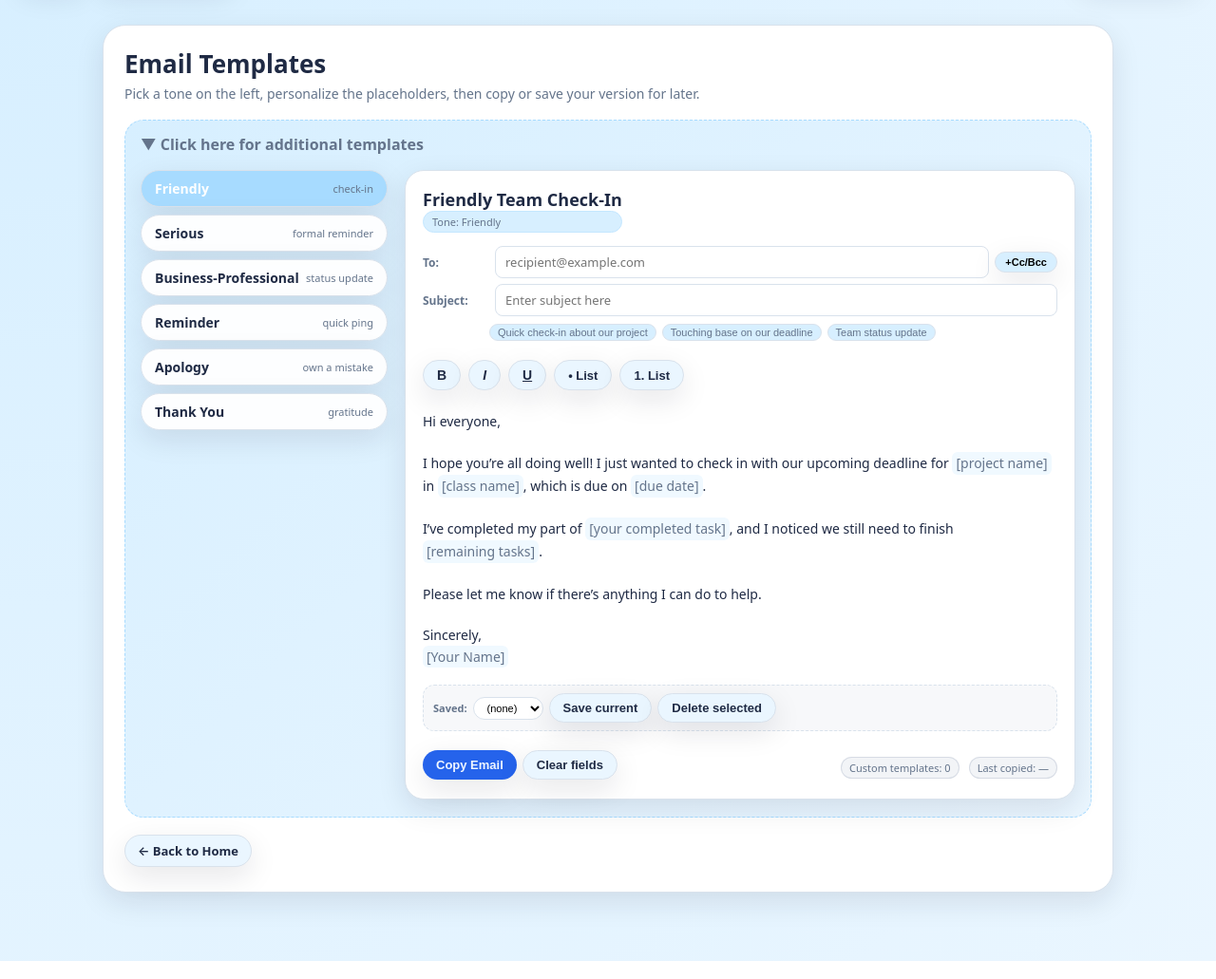
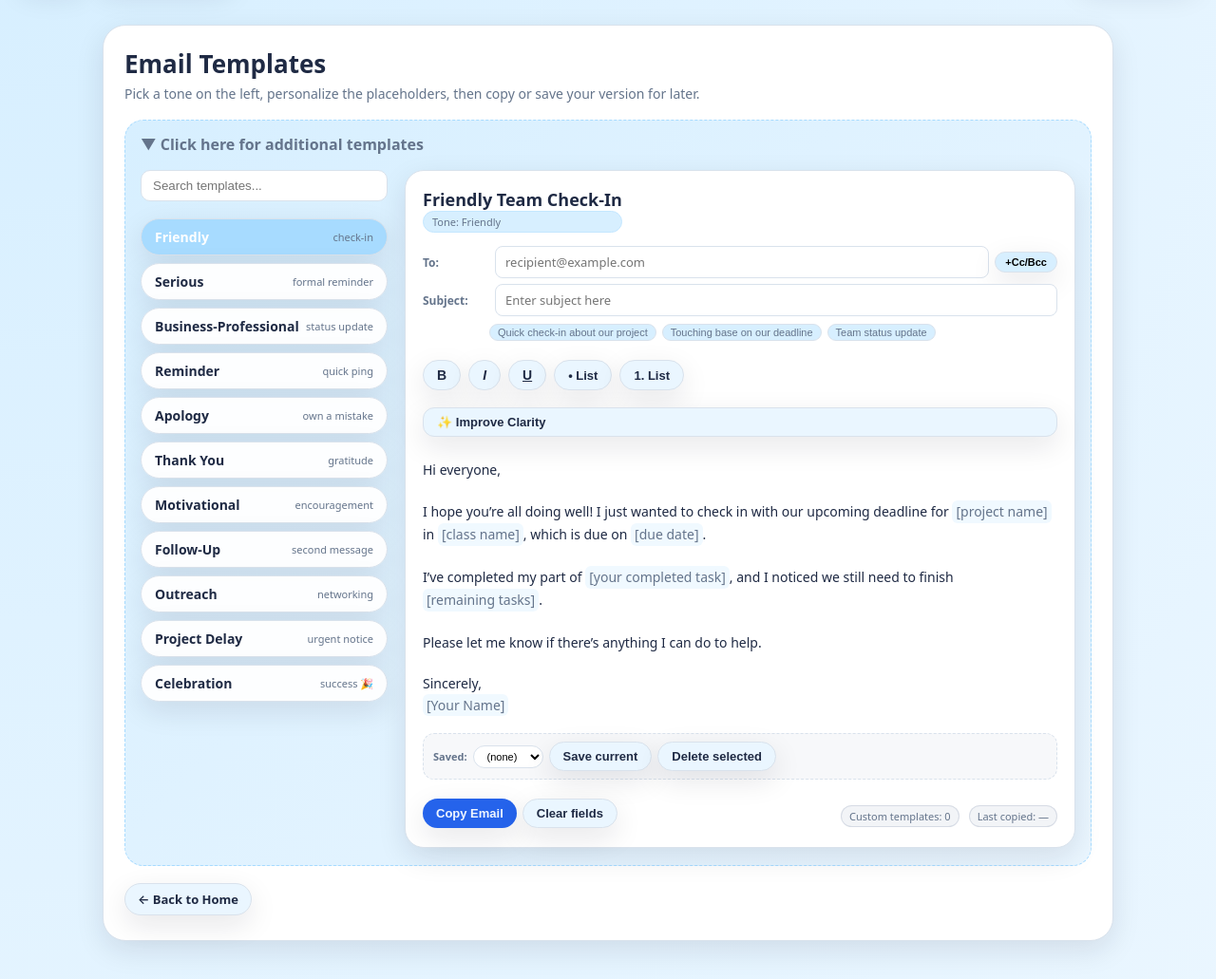
Before and after one commit to CS222-UIUC/fa25-fa25-team019-CM3, a Flask app: page /email-templates in a window 1280 px wide. Shown: the part 64-1095 px from the top of the page at 95% size. Run offline with Flask 3, Linux system fonts and the light colour scheme.

Commit message:
Updated email template UI features

```diff
--- a/backend/templates/email_templates.html
+++ b/backend/templates/email_templates.html
@@ -32,14 +32,11 @@
       --blue-300: #64748b;
       --ink: #f1f5f9;
       --ink-soft: #cbd5e1;
-
-  /* ✅ Use a proper gray background instead of black */
-  --white: #1e293b;         /* main card/background gray */
-  /* or try #1f2937 or #2d3748 depending on how dark you want */
-
+      --white: #1e293b;
       --border: #334155;
       --shadow: 0 6px 14px rgba(0,0,0,0.4);
     }
+
     .format-btn b,
     .format-btn i,
     .format-btn u {
@@ -470,6 +467,15 @@
         <div class="grid">
           <!-- Left: tone picker -->
           <div class="tones">
+            <!-- Search bar -->
+            <input
+              id="templateSearch"
+              class="template-search"
+              type="text"
+              placeholder="Search templates..."
+              style="padding:8px 12px; border-radius:10px; border:1px solid var(--border); margin-bottom:10px;"
+            >
+
             <div class="tone active" data-tone="friendly">
               <span>Friendly</span>
               <small>check-in</small>
@@ -493,6 +499,26 @@
             <div class="tone" data-tone="thankyou">
               <span>Thank You</span>
               <small>gratitude</small>
+            </div>
+            <div class="tone" data-tone="motivational">
+              <span>Motivational</span>
+              <small>encouragement</small>
+            </div>
+            <div class="tone" data-tone="followup">
+              <span>Follow-Up</span>
+              <small>second message</small>
+            </div>
+            <div class="tone" data-tone="outreach">
+              <span>Outreach</span>
+              <small>networking</small>
+            </div>
+            <div class="tone" data-tone="delay">
+              <span>Project Delay</span>
+              <small>urgent notice</small>
+            </div>
+            <div class="tone" data-tone="celebration">
+              <span>Celebration</span>
+              <small>success 🎉</small>
             </div>
           </div>
 
@@ -529,6 +555,7 @@
               </div>
               <div class="subject-chips" id="subjectChips"></div>
             </div>
+
             <div class="format-toolbar" style="display:flex; gap:8px; margin-bottom:8px;">
               <button class="btn-ghost btn format-btn" data-command="bold"><b>B</b></button>
               <button class="btn-ghost btn format-btn" data-command="italic"><i>I</i></button>
@@ -536,6 +563,10 @@
               <button class="btn-ghost btn format-btn" data-command="insertUnorderedList">• List</button>
               <button class="btn-ghost btn format-btn" data-command="insertOrderedList">1. List</button>
             </div>
+
+            <button id="clarityBtn" class="btn-ghost btn" style="margin-bottom:10px; border-radius:12px;">
+              ✨ Improve Clarity
+            </button>
 
             <div id="email-body">
               <!-- body content injected by JS -->
@@ -623,6 +654,46 @@ Your support made a real difference in <span contenteditable="true" data-placeho
 Looking forward to working together again soon!<br><br>
 Best,<br>
 <span contenteditable="true" data-placeholder="[Your Name]"></span>`
+      },
+      motivational: {
+        title: "Motivational Boost",
+        body: `Hi team,<br><br>
+I wanted to send some encouragement as we work toward <span contenteditable="true" data-placeholder="[project milestone]"></span>.<br><br>
+Let’s keep up the amazing work — we’re getting closer every day!<br><br>
+Best,<br>
+<span contenteditable="true" data-placeholder="[Your Name]"></span>`
+      },
+      followup: {
+        title: "Follow-Up Message",
+        body: `Hi <span contenteditable="true" data-placeholder="[Name]"></span>,<br><br>
+I'm following up on my earlier message about <span contenteditable="true" data-placeholder="[topic]"></span>.<br><br>
+Please let me know when you get a chance!<br><br>
+Best,<br>
+<span contenteditable="true" data-placeholder="[Your Name]"></span>`
+      },
+      outreach: {
+        title: "Outreach Email",
+        body: `Hello,<br><br>
+I hope you're doing well! I'm reaching out because <span contenteditable="true" data-placeholder="[reason for reaching out]"></span>.<br><br>
+Looking forward to connecting.<br><br>
+Best,<br>
+<span contenteditable="true" data-placeholder="[Your Name]"></span>`
+      },
+      delay: {
+        title: "Project Delay Notice",
+        body: `Hi team,<br><br>
+I wanted to let you know that <span contenteditable="true" data-placeholder="[issue causing delay]"></span> will cause a shift in our project timeline.<br><br>
+I'll keep everyone updated with next steps.<br><br>
+Best,<br>
+<span contenteditable="true" data-placeholder="[Your Name]"></span>`
+      },
+      celebration: {
+        title: "Celebration Email 🎉",
+        body: `Great job team!<br><br>
+We successfully reached <span contenteditable="true" data-placeholder="[milestone]"></span> and I’m so proud of everyone’s hard work.<br><br>
+Let’s celebrate this win! 🎉<br><br>
+Best,<br>
+<span contenteditable="true" data-placeholder="[Your Name]"></span>`
       }
     };
 
@@ -656,6 +727,31 @@ Best,<br>
         "Thank you!",
         "Appreciation for your help",
         "Grateful for your support"
+      ],
+      motivational: [
+        "You’ve got this!",
+        "Motivation for the week",
+        "Keep up the great work!"
+      ],
+      followup: [
+        "Following up on my earlier message",
+        "Second request for update",
+        "Quick follow-up"
+      ],
+      outreach: [
+        "Reaching out to connect",
+        "Quick introduction",
+        "Request to connect"
+      ],
+      delay: [
+        "Important: timeline update",
+        "Project delay notice",
+        "Schedule shift"
+      ],
+      celebration: [
+        "We did it! 🎉",
+        "Celebrating our success",
+        "Congrats on the milestone!"
       ]
     };
 
@@ -664,6 +760,19 @@ Best,<br>
     const previewToneChip = document.getElementById("previewToneChip");
     const emailBody = document.getElementById("email-body");
     const tones = document.querySelectorAll(".tone");
+    const templateSearch = document.getElementById("templateSearch");
+
+    // Search filter for tones
+    if (templateSearch) {
+      templateSearch.addEventListener("input", (e) => {
+        const term = e.target.value.toLowerCase();
+        document.querySelectorAll(".tone").forEach(tone => {
+          const text = tone.innerText.toLowerCase();
+          tone.style.display = text.includes(term) ? "flex" : "none";
+        });
+      });
+    }
+
     const subjectChipsContainer = document.getElementById("subjectChips");
     const subjectField = document.getElementById("subjectField");
     const toField = document.getElementById("toField");
@@ -859,7 +968,6 @@ Best,<br>
       if (subject) lines.push("Subject: " + subject);
       if (to || subject) lines.push("");
 
-      // innerText will strip HTML tags nicely
       const bodyText = emailBody.innerText.replace(/\n{3,}/g, "\n\n");
       lines.push(bodyText);
 
@@ -867,15 +975,9 @@ Best,<br>
     }
 
     function findUnfilledPlaceholders() {
-
       const placeholderRegex = /\[[^\]]+\]/g;
-
-
       const html = emailBody.innerHTML;
-
-
       const matches = html.match(placeholderRegex);
-
       return matches || [];
     }
 
@@ -884,19 +986,39 @@ const formatButtons = document.querySelectorAll(".format-btn");
     formatButtons.forEach(btn => {
       btn.addEventListener("click", (e) => {
         e.preventDefault();
-
         const command = btn.dataset.command;
-
-    // Apply formatting
         document.execCommand(command, false, null);
-
-    // Keep focus inside the email editor
         emailBody.focus();
       });
     });
 
+    // -----------------------
+    // Improve Clarity
+    // -----------------------
+    function improveClarity() {
+      // Get plain text version
+      let text = emailBody.innerText;
+
+      // Simple clarity rules
+      text = text.replace(/really\s+/gi, "");
+      text = text.replace(/very\s+/gi, "");
+      text = text.replace(/I just wanted to/gi, "I wanted to");
+      text = text.replace(/I'm reaching out because/gi, "I'm reaching out to");
+      text = text.trim();
+
+      // Convert back to HTML, preserving line breaks
+      const html = text.split("\n").join("<br>");
+      emailBody.innerHTML = html;
+    }
+
+    document.getElementById("clarityBtn").addEventListener("click", () => {
+      improveClarity();
+    });
+
+    // -----------------------
+    // Copy & Clear buttons
+    // -----------------------
     copyBtn.addEventListener("click", async () => {
-
       const unfilled = findUnfilledPlaceholders();
 
       if (unfilled.length > 0) {
@@ -909,6 +1031,7 @@ formatButtons.forEach(btn => {
           return;
         }
       }
+
       const text = getPlainEmailText();
       try {
         await navigator.clipboard.writeText(text);
@@ -934,7 +1057,6 @@ formatButtons.forEach(btn => {
       extraFields.classList.add("hidden");
       ccbccToggle.textContent = "+Cc/Bcc";
 
-      // reset to currently active tone template
       const activeTone = document.querySelector(".tone.active");
       const key = activeTone ? activeTone.dataset.tone : "friendly";
       setTone(key);
```
Lines whose indentation alone changed are shown as unchanged.
